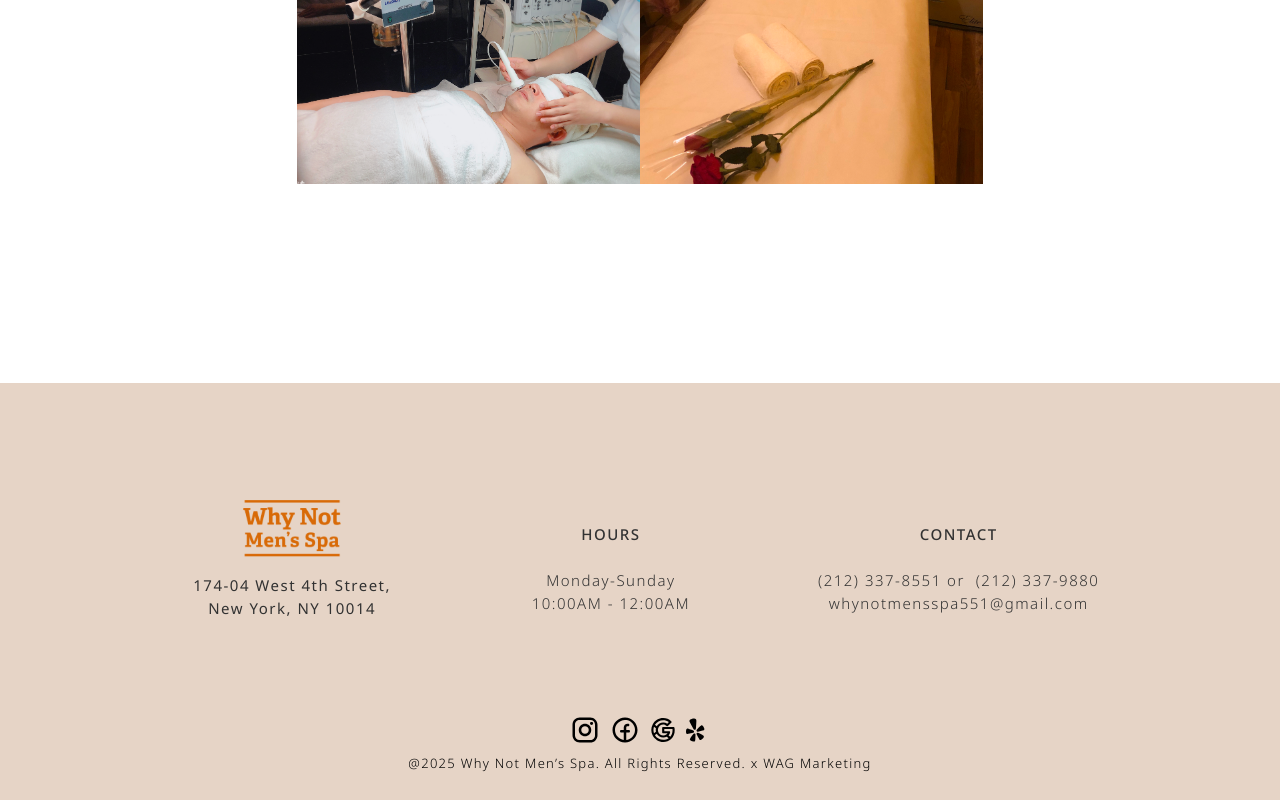
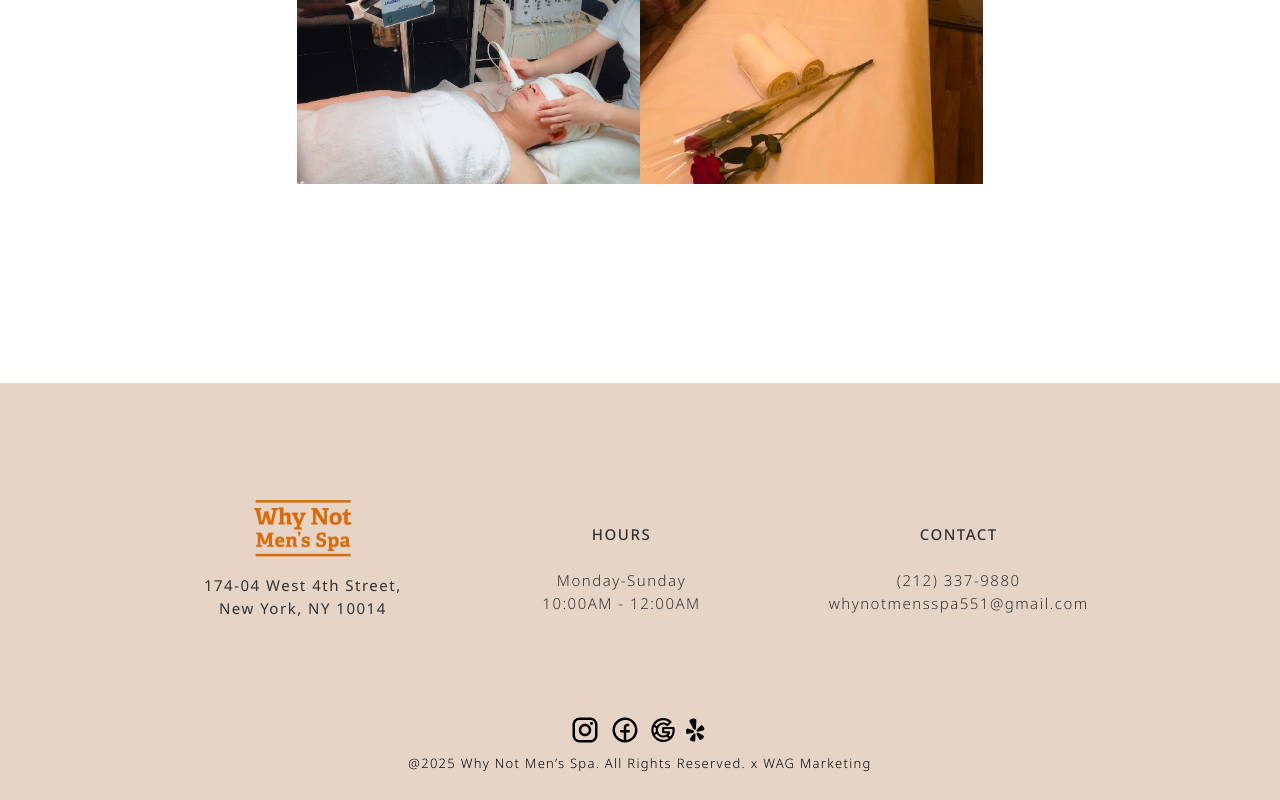
Before and after one commit to mengtiennn/menspa, a Vue app: page / in a window 1280 px wide. Shown: the part 5894-6694 px from the top of the page. Built offline with nearby package versions, Linux system fonts and the light colour scheme; a web font is replaced by a local one; what @splidejs/vue-splide, vue3-lottie would draw is missing.

Commit message:
fix/修正

```diff
--- a/src/components/common/bottomFooter.vue
+++ b/src/components/common/bottomFooter.vue
@@ -37,7 +37,7 @@ const goUrl = (url) => {
       </div>
       <div class="flex flex-col items-center gap-[24px] text-[#323232] text-center tablet:gap-[1rem] mt-[30px]">
         <span class="font-[500] text-[15px] tablet:text-[20px] tracking-widest rublk">CONTACT</span>
-        <div class="font-[300] text-[15px] tablet:text-[15px] tracking-widest rublk">(212) 337-8551 or  (212) 337-9880<br/>whynotmensspa551@gmail.com</div>
+        <div class="font-[300] text-[15px] tablet:text-[15px] tracking-widest rublk">(212) 337-9880<br/>whynotmensspa551@gmail.com</div>
         <div class="flex gap-[10px] bigMobile:hidden">
           <img class="cursor-pointer" @click="goUrl('https://www.instagram.com/whynotmensspa')" src="@/assets/icon/icon-ig.svg" alt="">
           <img class="cursor-pointer" @click="goUrl('https://www.facebook.com/profile.php?id=61551764073429')" src="@/assets/icon/icon-fb.svg" alt="">
```
